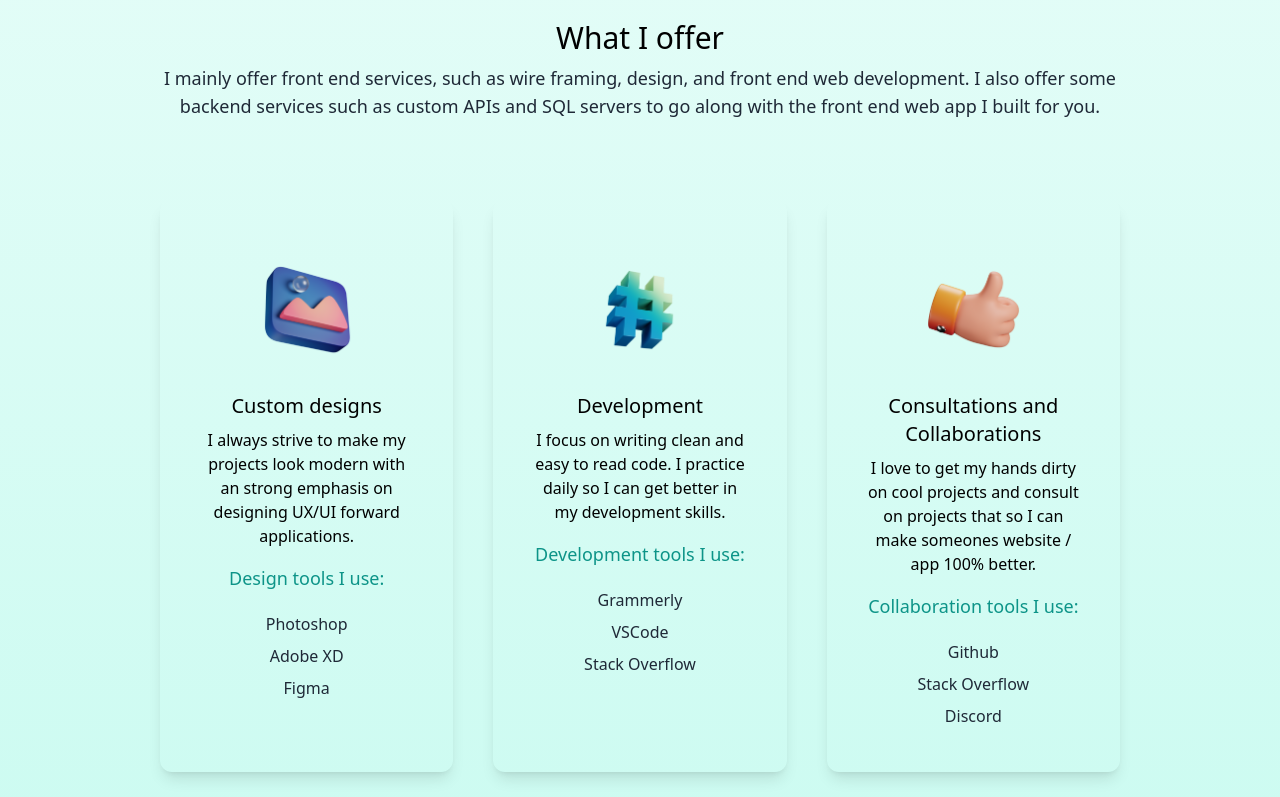
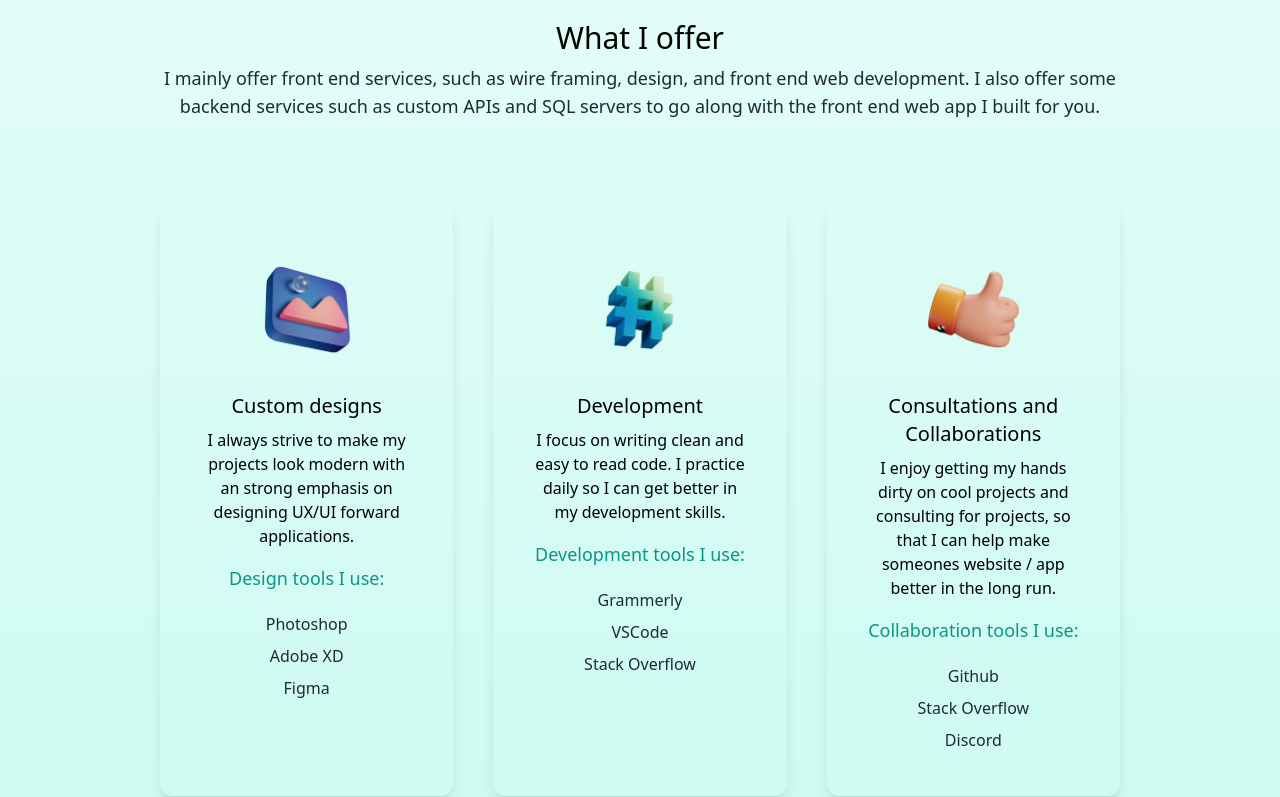
Before and after one commit to jalmo1/Portfolio-V3, a Next.js app: page / in a window 1280 px wide. Shown: the part 1144-1941 px from the top of the page. Built offline with nearby package versions, Linux system fonts and the light colour scheme.

Commit message:
clean up code and fix typos

```diff
--- a/pages/index.js
+++ b/pages/index.js
@@ -143,8 +143,9 @@ export default function Home() {
                 Consultations and Collaborations
               </h3>
               <p>
-                I love to get my hands dirty on cool projects and consult on
-                projects that so I can make someones website / app 100% better.
+                I enjoy getting my hands dirty on cool projects and consulting
+                for projects, so that I can help make someones website / app
+                better in the long run.
               </p>
               <h4 className="text-lg font-medium py-4 text-teal-600">
                 Collaboration tools I use:
```
